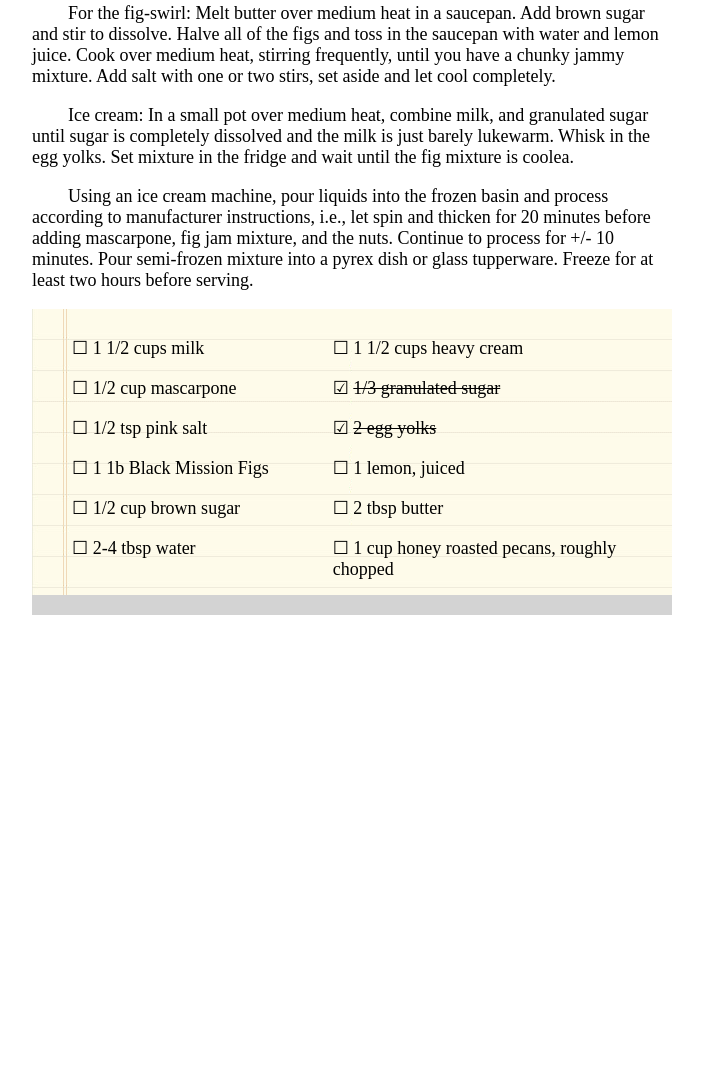
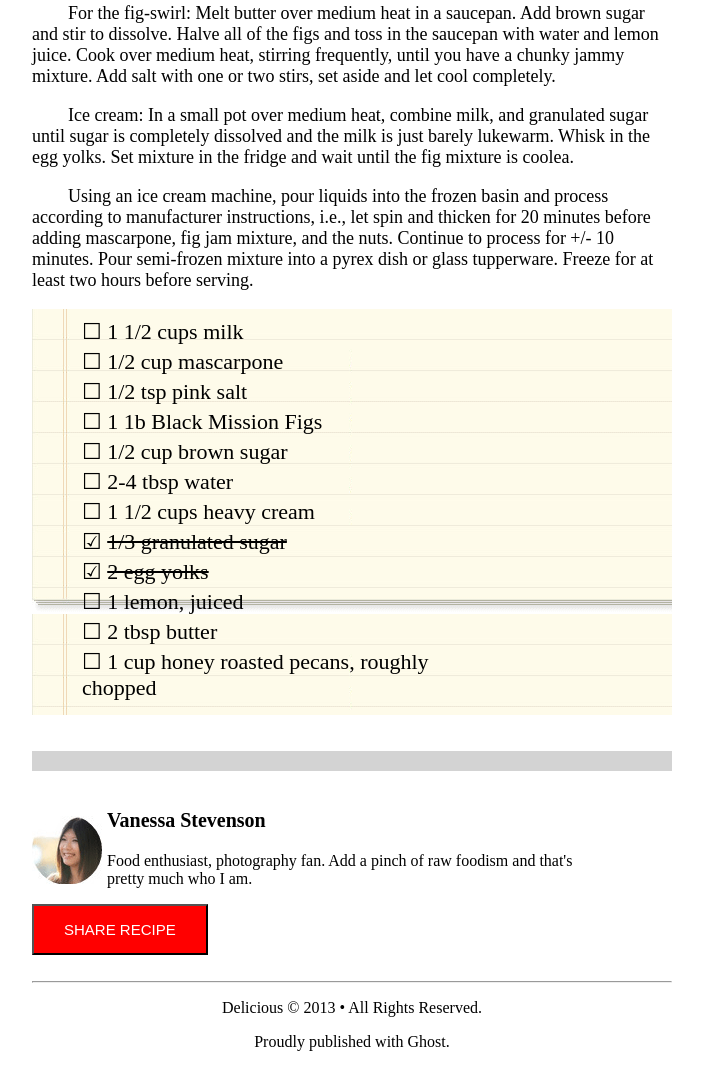
Before and after one commit to brockbritton/chocolate-pizza, a plain HTML site: page index.html in a window 1280 px wide. Shown: the part 697-1764 px from the top of the page, without its empty margins (288-991 px from the left). Before the commit the page ends 1312 px from the top, so only its background shows below. Drawn offline with Linux system fonts and the light colour scheme.

Commit message:
footer elements added and styled

```diff
--- a/index.html
+++ b/index.html
@@ -67,7 +67,24 @@
             <p>&#x2610; 1 cup honey roasted pecans, roughly <br> chopped</p>
         </div>
     </div>
+    <br><br>
     <div id="grey-bar"> </div>
+    <br>
+    <div id="contact-info">
+        <img src="assets/van-pic.png" alt="">
+        <div id="text">
+            <p id="name"> Vanessa Stevenson </p>
+            <p id="blurb"> Food enthusiast, photography fan. Add a pinch of raw foodism and that's <br> pretty much who I am.</p>
+        </div>
+        <button> SHARE RECIPE </button>
+    </div>
+    <br>
+    <hr>
+    <footer>
+        <p> Delicious &#169; 2013 • All Rights Reserved.</p>
+        <p>Proudly published with Ghost.</p>
+    </footer>
+
 
 
 </body>
--- a/style.css
+++ b/style.css
@@ -59,15 +59,36 @@ header #text {
 #ingredients-list > div {
     display: inline-block;
     vertical-align: top;
-    margin: 0 30px;
+    margin: 0 40px;
 
 }
 
 #ingredients-list p {
-    font-size: 18px;
-    margin-bottom: 5px;
+    font-size: 22px;
+    margin: 0 0 4px 0;
 }
 
 .strikethrough {
     text-decoration: line-through;
 }
+
+#contact-info > * {
+    display: inline-block;
+}
+
+#contact-info #name {
+    font-weight: 700;
+    font-size: 20px;
+}
+
+#contact-info button {
+    background-color: red;
+    color: white;
+    padding: 15px 30px;
+    font-size: 15px;
+    vertical-align: top;
+}
+
+footer {
+    text-align: center;
+}
```
